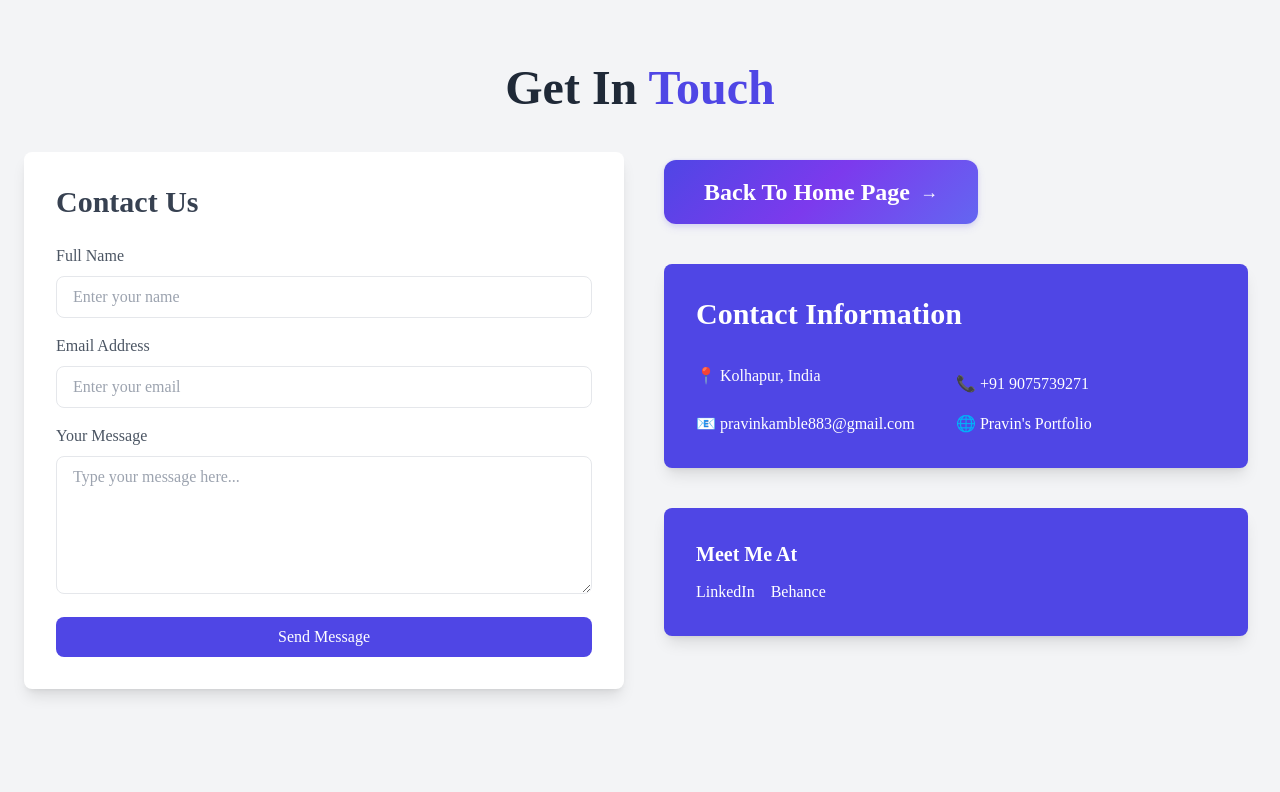
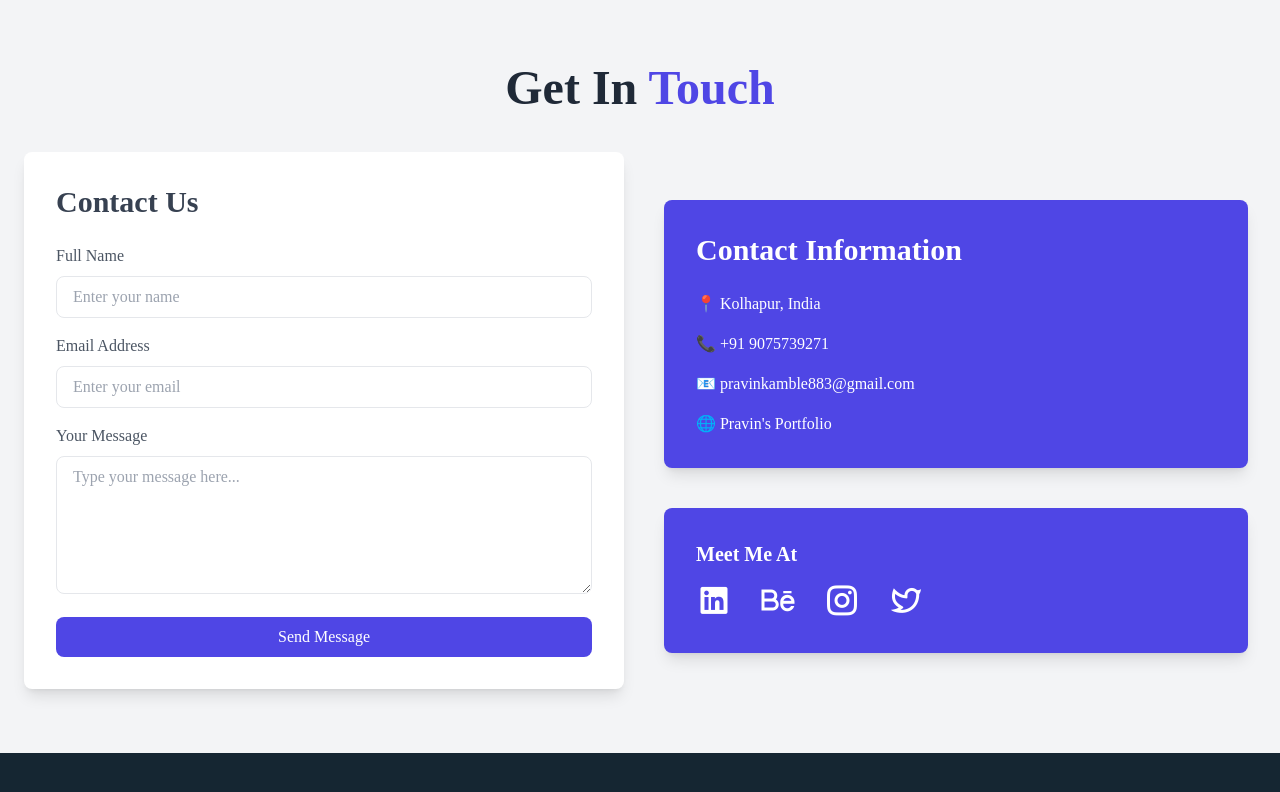
Before and after one commit to Omkarkumbhar47/3d_pravin_portfolio, a React (Vite) app: page /contact in a window 1280 px wide. Shown: the top 792 px of the page. Built offline with nearby package versions, Linux system fonts and the light colour scheme.

Commit message:
Done contact us

```diff
--- a/package.json
+++ b/package.json
@@ -10,6 +10,7 @@
     "preview": "vite preview"
   },
   "dependencies": {
+    "@formspree/react": "^2.5.1",
     "@gsap/react": "^2.1.1",
     "@react-three/drei": "^9.112.0",
     "@react-three/fiber": "^8.17.7",
--- a/src/pages/ContactUs.jsx
+++ b/src/pages/ContactUs.jsx
@@ -1,10 +1,119 @@
-import React from "react";
-import Button from "../Components/Button";
+import React, { useEffect, useState } from "react";
+import { useForm, ValidationError } from "@formspree/react";
+import { useNavigate } from "react-router-dom";
+import { motion } from "framer-motion";
 
 const ContactUs = () => {
+  const [state, handleSubmit] = useForm("mgvvdzjn");
+  const [submitted, setSubmitted] = useState(false);
+  const navigate = useNavigate();
+  const [timer, setTimer] = useState(10);
+
+  const handleFormSubmit = async (e) => {
+    e.preventDefault();
+
+    const formData = new FormData(e.target);
+
+    try {
+      const response = await fetch("https://formspree.io/f/mgvvdzjn", {
+        method: "POST",
+        body: formData,
+        headers: {
+          Accept: "application/json",
+        },
+      });
+
+      if (response.ok) {
+        setSubmitted(true);
+      } else {
+        console.error("Submission failed:", response.statusText);
+      }
+    } catch (error) {
+      console.error("Error submitting form:", error);
+    }
+  };
+  useEffect(() => {
+    if (submitted) {
+      const interval = setInterval(() => {
+        setTimer((prev) => prev - 1);
+      }, 1000);
+
+      const timeout = setTimeout(() => {
+        navigate("/");
+      }, 10000);
+
+      return () => {
+        clearInterval(interval);
+        clearTimeout(timeout);
+      };
+    }
+  }, [submitted, navigate]);
+
   return (
-    <section className="py-16 bg-gray-100 h-screen w-full">
-      <div className="max-w-7xl mx-auto px-6">
+    <section className="py-16 bg-gray-100 h-fit w-full">
+      {submitted ? (
+        <motion.div
+          initial={{ opacity: 0, scale: 0.9 }}
+          animate={{ opacity: 1, scale: 1 }}
+          transition={{ duration: 0.5 }}
+          className="flex justify-center mx-10 md:mx-auto mt-8"
+        >
+          <div className="p-6 bg-green-50 border-l-4 border-green-500 rounded-lg shadow-md">
+            <div className="flex items-center space-x-3">
+              <svg
+                className="w-6 h-6 text-green-600"
+                fill="currentColor"
+                xmlns="http://www.w3.org/2000/svg"
+                viewBox="0 0 20 20"
+              >
+                <path
+                  fillRule="evenodd"
+                  d="M16.707 5.293a1 1 0 010 1.414l-7.414 7.414a1 1 0 01-1.414 0L5.293 10.414a1 1 0 011.414-1.414l2.586 2.586 6.707-6.707a1 1 0 011.414 0z"
+                  clipRule="evenodd"
+                />
+              </svg>
+              <h2 className="text-lg font-semibold text-green-800">
+                Thank You for Reaching Out!
+              </h2>
+            </div>
+            <p className="mt-2 text-sm text-green-700">
+              We’ve received your message and will get back to you as soon as
+              possible.
+            </p>
+            <div className="flex space-x-4 mt-6">
+              <button
+                onClick={() => navigate("/")}
+                className="bg-indigo-600 text-white px-4 py-2 rounded-lg shadow hover:bg-indigo-500 transition-all"
+              >
+                Visit Home
+              </button>
+              <button
+                onClick={() => navigate("/projects")}
+                className="bg-blue-600 text-white px-4 py-2 rounded-lg shadow hover:bg-blue-500 transition-all"
+              >
+                View Projects
+              </button>
+              <button
+                onClick={() => navigate("/gallery")}
+                className="bg-green-600 text-white px-4 py-2 rounded-lg shadow hover:bg-green-500 transition-all"
+              >
+                Explore Gallery
+              </button>
+            </div>
+
+            <p className="mt-4 text-sm text-gray-600">
+              Redirecting to the home page in{" "}
+              <span className="font-semibold">{timer}</span> seconds...
+            </p>
+          </div>
+        </motion.div>
+      ) : (
+        <motion.div
+          initial={{ opacity: 0, y: -20 }}
+          animate={{ opacity: 1, y: 0 }}
+          transition={{ duration: 0.5 }}
+          className="max-w-7xl mx-auto px-6"
+        >
           <h2 className="text-5xl font-bold text-center text-gray-800 mb-10">
             Get In <span className="text-indigo-600">Touch</span>
           </h2>
@@ -13,112 +122,158 @@ const ContactUs = () => {
               <h3 className="text-3xl font-semibold text-gray-700 mb-6">
                 Contact Us
               </h3>
-            <form>
+              <form onSubmit={handleFormSubmit}>
                 <div className="mb-4">
                   <label className="block text-gray-600 mb-2" htmlFor="name">
                     Full Name
                   </label>
                   <input
+                    id="name"
                     type="text"
-                  id="name"
-                  className="w-full px-4 py-2 border rounded-lg focus:outline-none focus:ring-2 focus:ring-indigo-400"
+                    name="name"
+                    className="w-full px-4 py-2 border text-black rounded-lg focus:outline-none focus:ring-2 focus:ring-indigo-400"
                     placeholder="Enter your name"
                     required
                   />
+                  <ValidationError
+                    prefix="Name"
+                    field="name"
+                    errors={state.errors}
+                  />
                 </div>
-
                 <div className="mb-4">
                   <label className="block text-gray-600 mb-2" htmlFor="email">
                     Email Address
                   </label>
                   <input
+                    id="email"
                     type="email"
-                  id="email"
-                  className="w-full px-4 py-2 border rounded-lg focus:outline-none focus:ring-2 focus:ring-indigo-400"
+                    name="email"
+                    className="w-full px-4 py-2 border rounded-lg text-black focus:outline-none focus:ring-2 focus:ring-indigo-400"
                     placeholder="Enter your email"
                     required
                   />
+                  <ValidationError
+                    prefix="Email"
+                    field="email"
+                    errors={state.errors}
+                  />
                 </div>
-
                 <div className="mb-4">
                   <label className="block text-gray-600 mb-2" htmlFor="message">
                     Your Message
                   </label>
                   <textarea
                     id="message"
+                    name="message"
                     rows="5"
-                  className="w-full px-4 py-2 border rounded-lg focus:outline-none focus:ring-2 focus:ring-indigo-400"
+                    className="w-full px-4 py-2 border rounded-lg text-black focus:outline-none focus:ring-2 focus:ring-indigo-400"
                     placeholder="Type your message here..."
                     required
+                  ></textarea>
+                  <ValidationError
+                    prefix="Message"
+                    field="message"
+                    errors={state.errors}
                   />
                 </div>
-
                 <button
                   type="submit"
-                className="w-full bg-indigo-600 text-white py-2 px-4 rounded-lg hover:bg-indigo-500 transition-all"
+                  className={`w-full bg-indigo-600 text-white py-2 px-4 rounded-lg hover:bg-indigo-500 transition-all ${
+                    state.submitting ? "opacity-50 cursor-not-allowed" : ""
+                  }`}
+                  disabled={state.submitting}
                 >
-                Send Message
+                  {state.submitting ? "Sending..." : "Send Message"}
                 </button>
               </form>
             </div>
 
             <div className="h-full w-full p-2">
-            <Button text="Back to Home page" goTo="/" />
               <div className="p-8 mt-10 bg-indigo-600 text-white rounded-lg shadow-lg">
                 <h3 className="text-3xl font-semibold mb-6">
                   Contact Information
                 </h3>
-              <ul className="space-y-4 grid grid-cols-2">
+                <ul className="space-y-4">
                   <li>📍 Kolhapur, India</li>
                   <li>
-
-                  <a href="tel:+919075739271">📞 +91 9075739271</a>
+                    <a href="tel:+919075739271" className="hover:underline">
+                      📞 +91 9075739271
+                    </a>
                   </li>
                   <li>
-
-                  <a href="mailto:pravinkamble883@gmail.com">
+                    <a
+                      href="mailto:pravinkamble883@gmail.com"
+                      className="hover:underline"
+                    >
                       📧 pravinkamble883@gmail.com
                     </a>
                   </li>
                   <li>
-
                     <a
                       href="https://www.behance.net/pravinkamble9"
                       target="_blank"
                       rel="noreferrer"
+                      className="hover:underline"
                     >
                       🌐 Pravin's Portfolio
                     </a>
                   </li>
                 </ul>
               </div>
+              <div className="p-8 mt-10 bg-indigo-600 text-white rounded-lg shadow-lg">
+                <h4 className="text-xl font-semibold mb-3">Meet Me At</h4>
 
-            <div className="p-8 mt-10 bg-indigo-600 text-white rounded-lg shadow-lg">
-              <div className="">
-                <h4 className="text-xl font-semibold mb-3">Meet Me At</h4>
-                <div className="flex space-x-4">
+                <div className="flex md:space-x-4 space-x-0">
+              {/* LinkedIn */}
+              <span className="text-2xl md:text-4xl w-12">
                 <a
-                    href="https://www.linkedin.com/in/pravin-kamble8962b9212"
+                  href="https://www.linkedin.com"
                   target="_blank"
-                    rel="noreferrer"
-                    className="text-white hover:text-gray-300"
+                  rel="noopener noreferrer"
                 >
-                    LinkedIn
+                  <i className="ri-linkedin-box-fill hover:text-transparent hover:bg-clip-text hover:bg-gradient-to-r hover:from-[#53c3ff] hover:to-[#4ca5ff] hover:scale-110 hover:cursor-pointer transition-all duration-300"></i>
                 </a>
+              </span>
+
+              {/* Behance */}
+              <span className="text-2xl md:text-4xl w-12">
                 <a
-                    href="https://www.behance.net/pravinkamble9"
+                  href="https://www.behance.net"
                   target="_blank"
-                    rel="noreferrer"
-                    className="text-white hover:text-gray-300"
+                  rel="noopener noreferrer"
                 >
-                    Behance
+                  <i className="ri-behance-line hover:text-[#1769FF] hover:scale-110 hover:cursor-pointer transition-all duration-300"></i>
                 </a>
+              </span>
+
+              {/* Instagram */}
+              <span className="text-2xl md:text-4xl w-12">
+                <a
+                  href="https://www.instagram.com"
+                  target="_blank"
+                  rel="noopener noreferrer"
+                >
+                  <i className="ri-instagram-line hover:text-transparent hover:bg-clip-text hover:bg-gradient-to-r hover:from-[#F58529] hover:via-[#DD2A7B] hover:to-[#515BD4] hover:scale-110 hover:cursor-pointer transition-all duration-300"></i>
+                </a>
+              </span>
+
+              {/* Twitter */}
+              <span className="text-2xl md:text-4xl w-12">
+                <a
+                  href="https://www.twitter.com"
+                  target="_blank"
+                  rel="noopener noreferrer"
+                >
+                  <i className="ri-twitter-line hover:text-[#1DA1F2] hover:scale-150 hover:cursor-pointer transition-all duration-300"></i>
+                </a>
+              </span>
             </div>
               </div>
             </div>
           </div>
-        </div>
-      </div>
+        </motion.div>
+      )}
     </section>
   );
 };
```
Also changed, not shown: 1 other file (tests, documents, lock files or other folders). Lines whose indentation alone changed are shown as unchanged.
